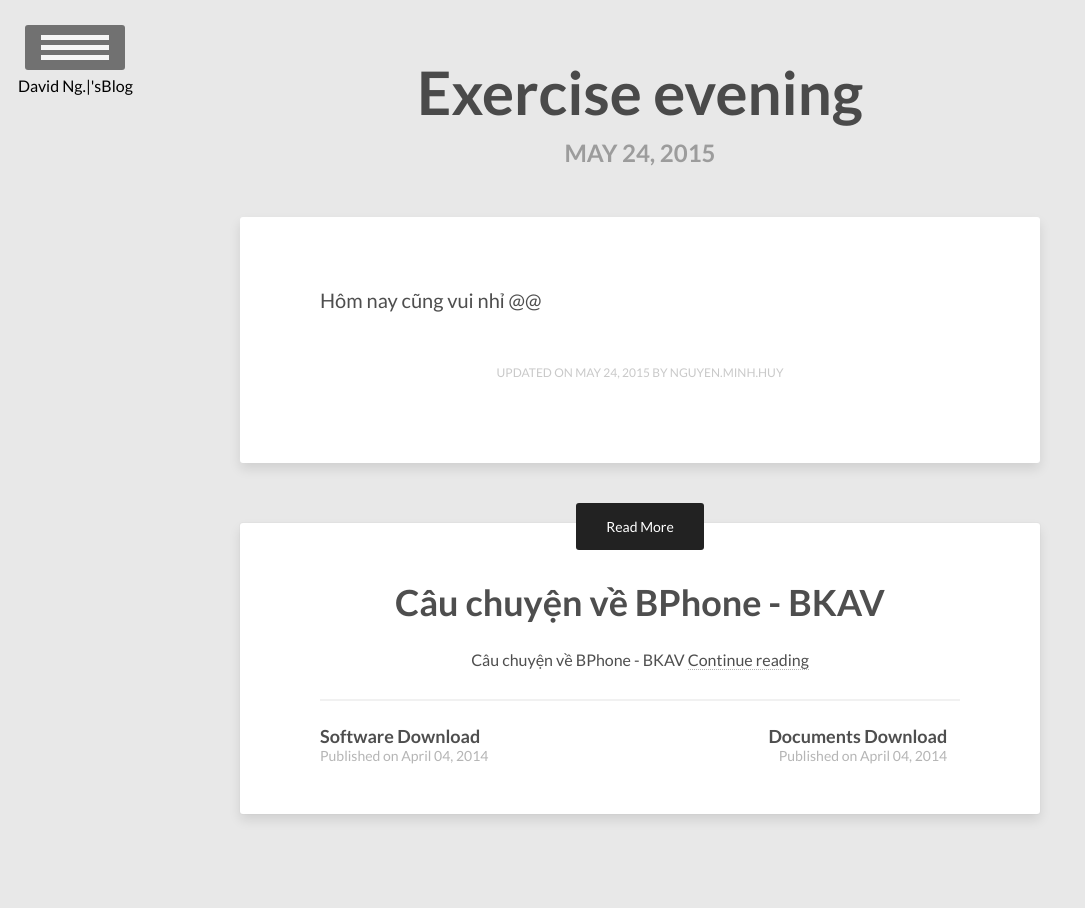
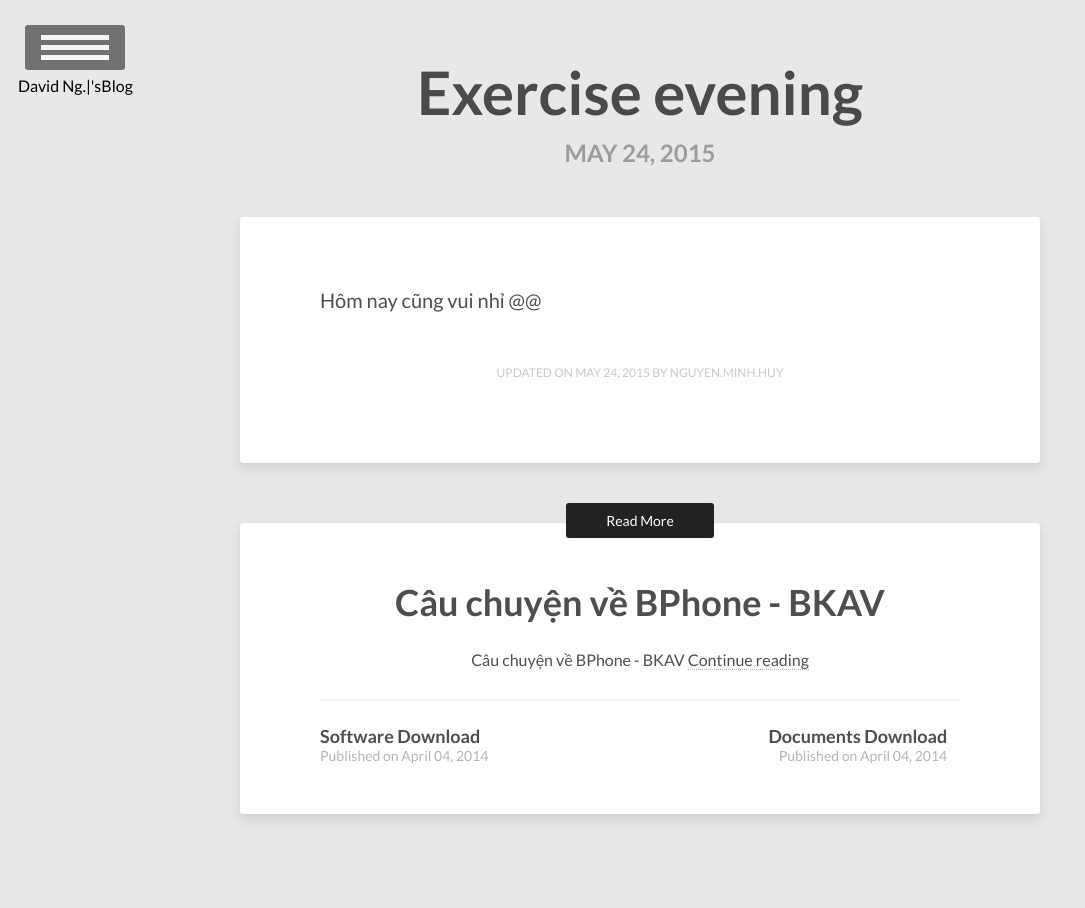
Before and after one commit to vareisen/vareisen.github.io, a Jekyll site: the page built from _posts/2015-05-24-Exercise-evening.md, in a window 1280 px wide. Shown: the top 908 px of the page, without its empty margins (0-1085 px from the left). Built offline with Jekyll 4.4.1, drawn with Linux system fonts in a browser that asks for light colours; grey boxes are pictures that could not be loaded.

Commit message:
Update _elements.scss

```diff
--- a/_sass/_elements.scss
+++ b/_sass/_elements.scss
@@ -64,7 +64,7 @@
 .btn {
   display: inline-block;
   margin-bottom: 20px;
-  padding: 15px 30px;
+  padding: 9px 40px;
   @include font-rem(14);
   background-color: $primary;
   color: $white;
```
